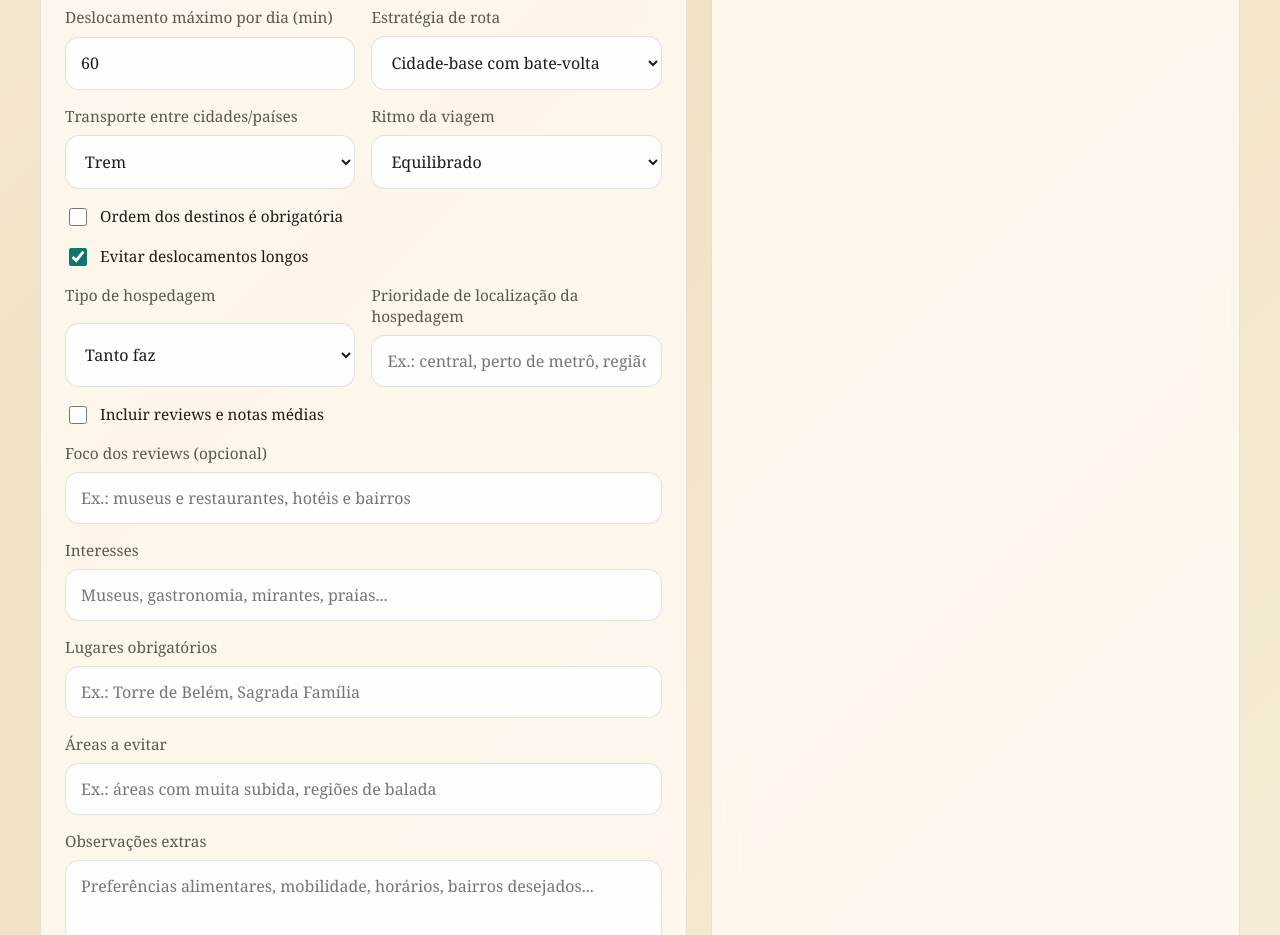
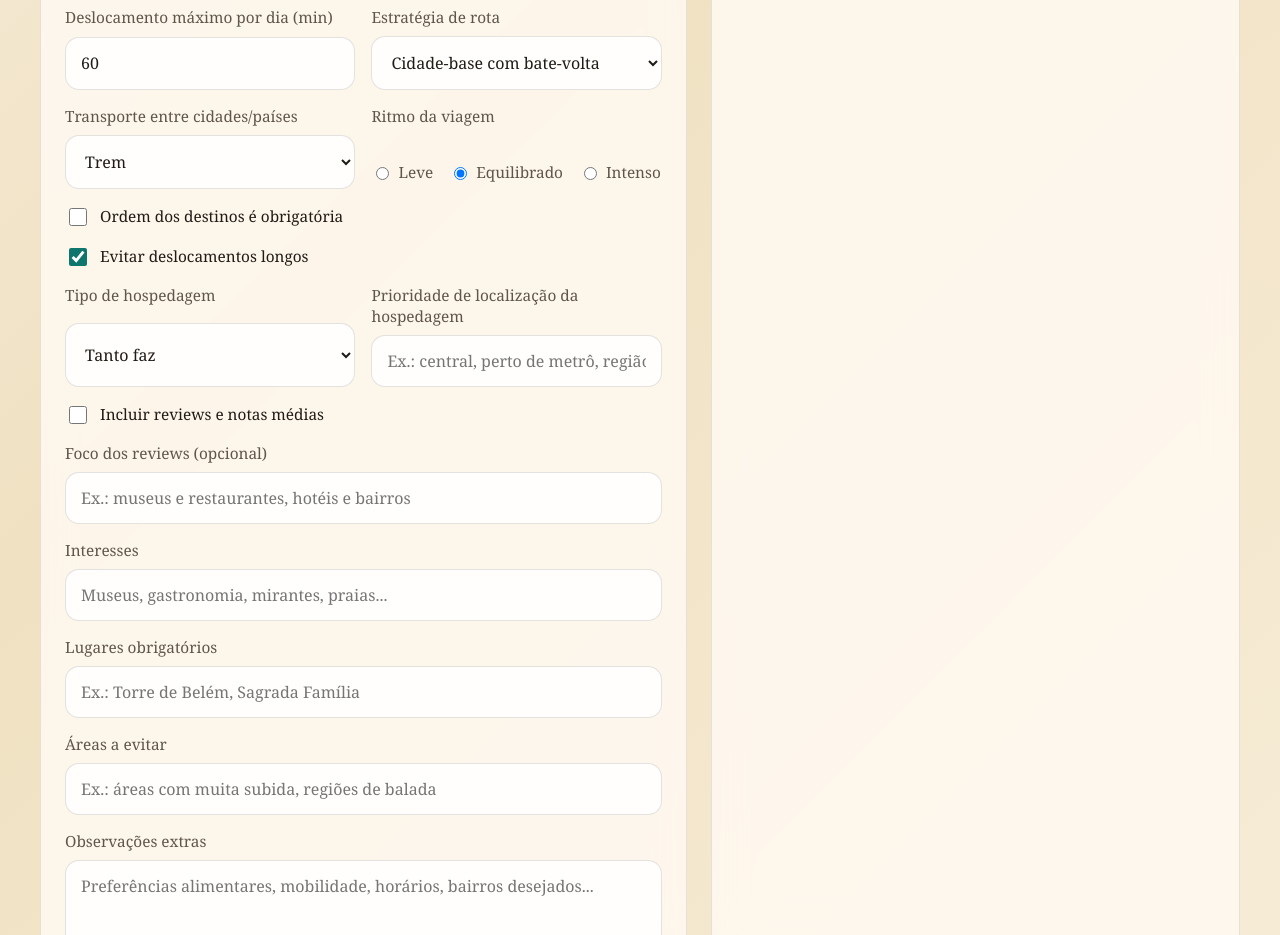
Before and after one commit to macsouzaam/TravelGuide, a Next.js app: page / in a window 1280 px wide. Shown: the part 1160-2095 px from the top of the page. Built offline with nearby package versions, Linux system fonts and the light colour scheme.

Commit message:
feat(ui): replace pace select with radio options (#1)
* feat(ui): replace pace select with radio options

* ci: add CI/CD workflows (ci, cd-app, infra-terraform)

```diff
--- a/src/app/page.tsx
+++ b/src/app/page.tsx
@@ -294,12 +294,15 @@ export default function HomePage() {
               </div>
 
               <div className="field">
-                <label htmlFor="pace">{t.fields.pace}</label>
-                <select id="pace" name="pace" value={form.pace} onChange={handleField}>
+                <label>{t.fields.pace}</label>
+                <div style={{ display: "flex", gap: "16px", marginTop: "8px" }}>
                   {Object.entries(t.paceOptions).map(([k, v]) => (
-                    <option key={k} value={k}>{v}</option>
+                    <label key={k} style={{ display: "flex", alignItems: "center", gap: "6px", cursor: "pointer" }}>
+                      <input type="radio" name="pace" value={k} checked={form.pace === k} onChange={handleField} />
+                      {v}
+                    </label>
                   ))}
-                </select>
+                </div>
               </div>
 
               <div className="field full checkline">
```
Also changed, not shown: .eslintrc.json (added).
